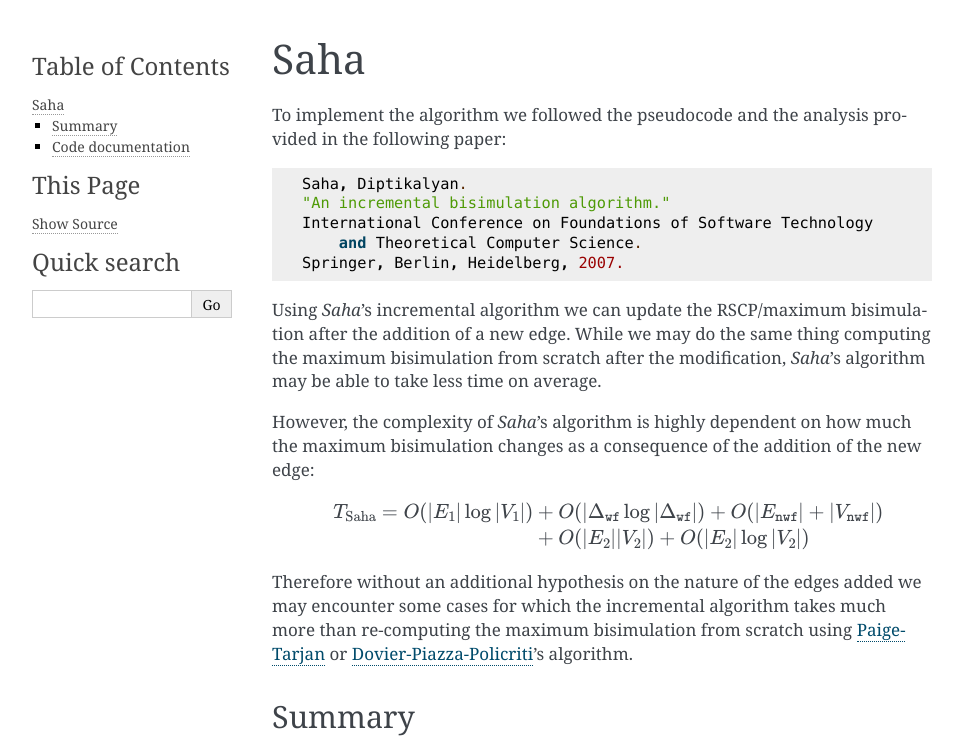
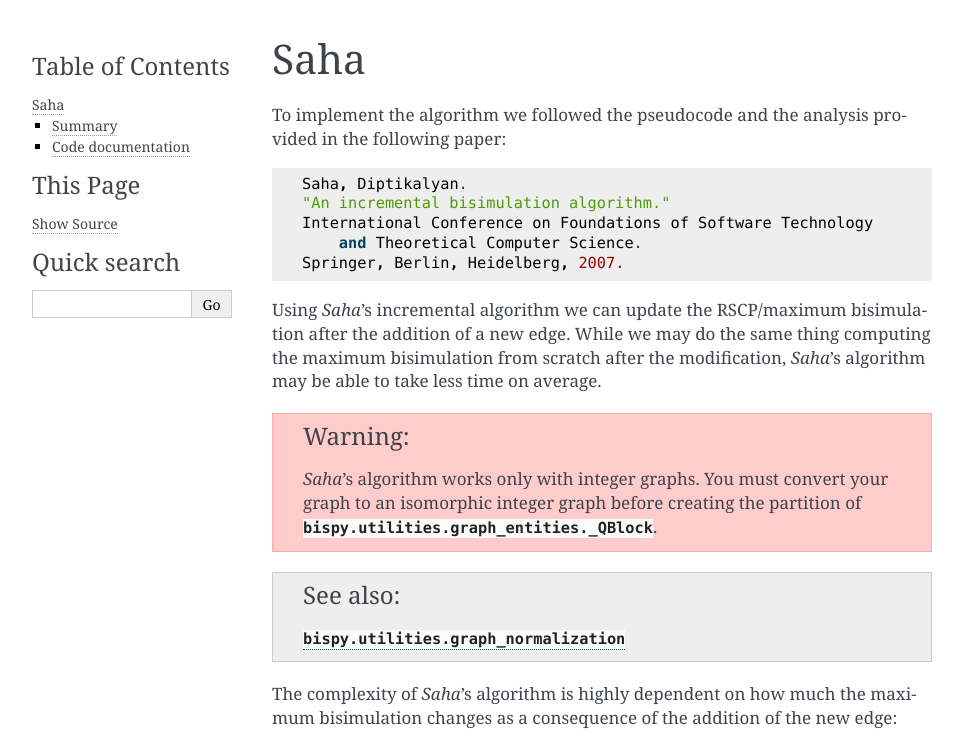
Before and after one commit to fandreuz/BisPy, a Sphinx documentation site: the page built from docs/source/algorithms/saha.rst, in a window 1280 px wide and 900 px high, cut to the strip 0-743 px from the top of the window. Shown: the whole strip, without its empty margins (148-1111 px from the left). Built offline with Sphinx 7.4.7, drawn with Linux system fonts in a browser that asks for light colours.

Commit message:
acknowledge the fact that saha does not support non-integer graphs

```diff
--- a/docs/source/algorithms/saha.rst
+++ b/docs/source/algorithms/saha.rst
@@ -17,7 +17,15 @@ bisimulation after the addition of a new edge. While we may do the same thing
 computing the maximum bisimulation from scratch after the modification,
 *Saha*'s algorithm may be able to take less time on average.
 
-However, the complexity of *Saha*'s algorithm is highly dependent on how much
+.. warning::
+
+    *Saha*'s algorithm works only with integer graphs. You must convert your
+    graph to an isomorphic integer graph before creating the partition of
+    :class:`bispy.utilities.graph_entities._QBlock`.
+
+.. seealso:: :mod:`bispy.utilities.graph_normalization`
+
+The complexity of *Saha*'s algorithm is highly dependent on how much
 the maximum bisimulation changes as a consequence of the addition of the new
 edge:
 
```
Also changed, not shown: README.md (+2 -1 lines).
